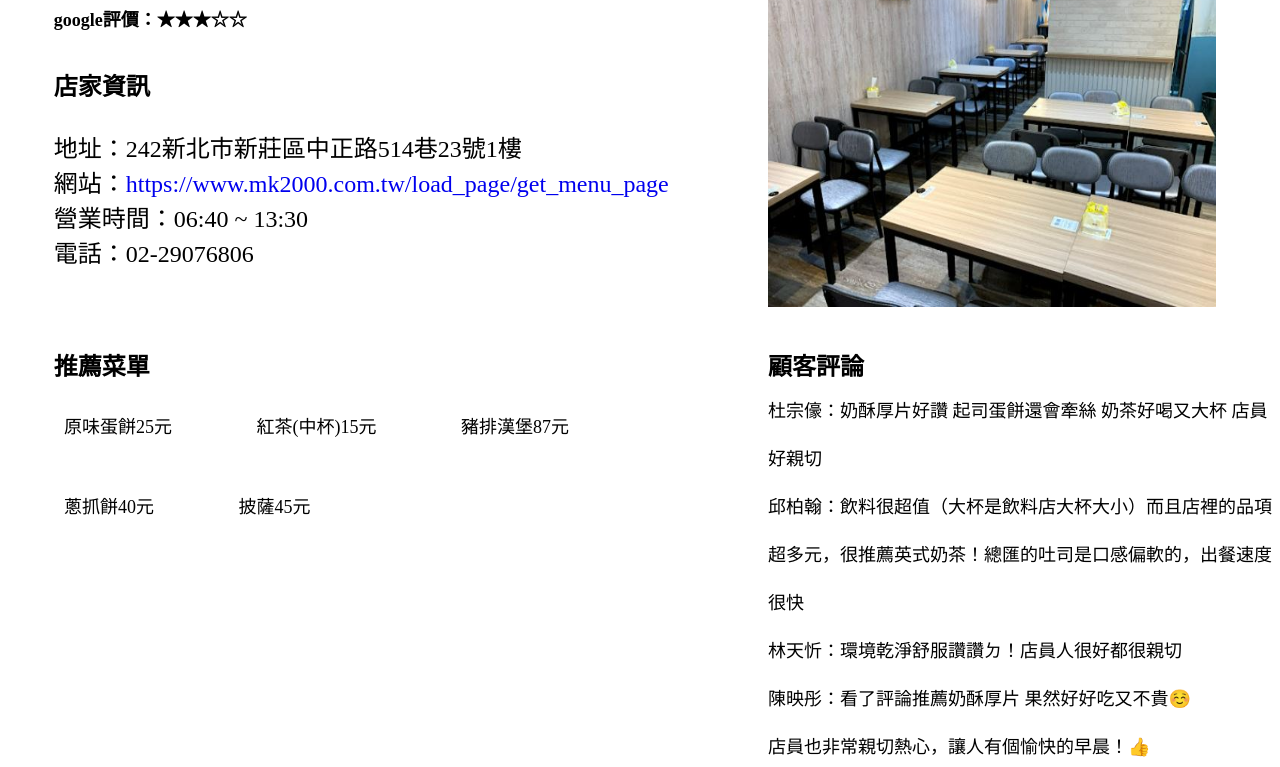
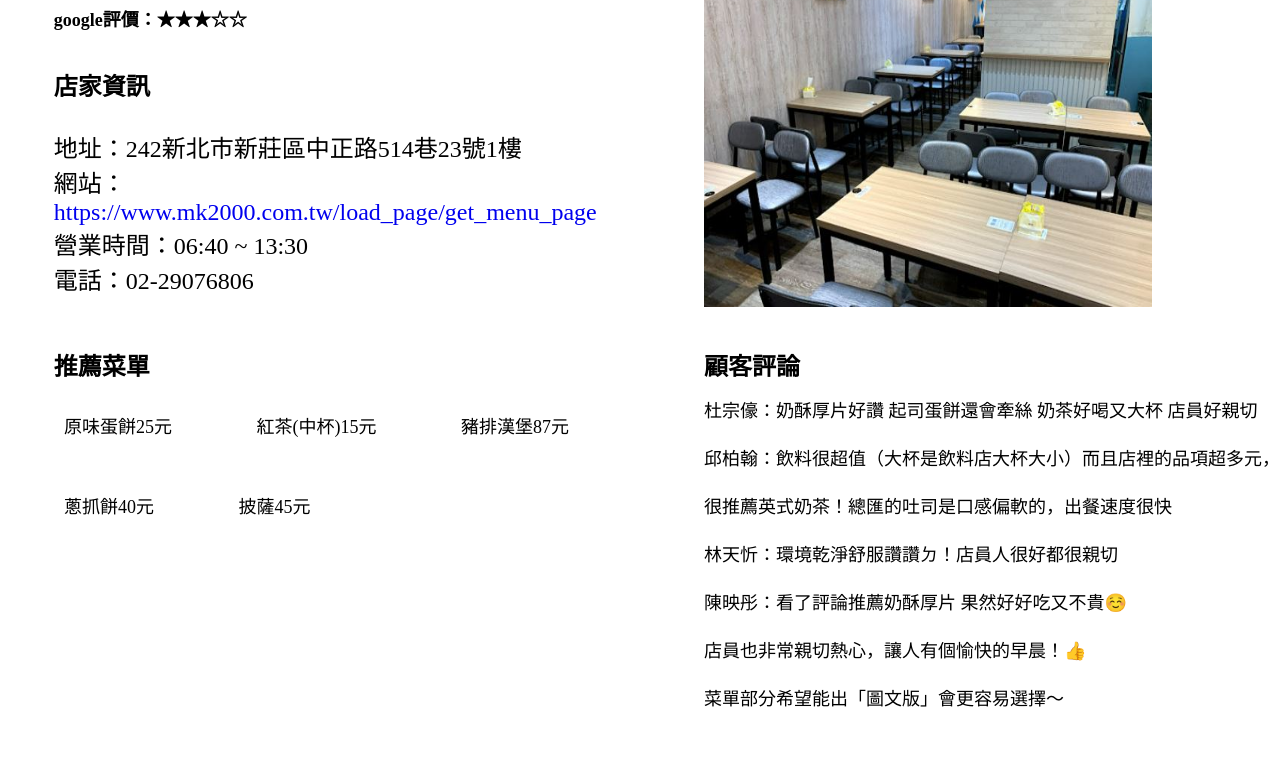
Before and after one commit to lin911220/web, a plain HTML site: page about_mode.html in a window 1280 px wide. Shown: the part 333-1100 px from the top of the page. After the commit the page ends 1056 px from the top, so only its background shows below. Drawn offline with Linux system fonts and the light colour scheme; files whose address does not match are found by name.

Commit message:
finaltestpush

```diff
--- a/about.css
+++ b/about.css
@@ -21,7 +21,7 @@ body{
         position: absolute;
           top: 35%;
           bottom: 0;
-          left: 60%;
+          left: 55%;
           right: 0;
           z-index: 2;
 
@@ -73,6 +73,7 @@ body{
           z-index: 2;
       }
       #about{
+        width: 45%;
         font-size: x-large;
         position: absolute;
           top: 50%;
@@ -91,9 +92,11 @@ body{
           z-index: 2;
       }
       #submenu{
+        width: 45%;
         font-size: large;
         word-spacing:5rem;
         line-height: 5rem;
+        weight: 50%;
         position: absolute;
           top: 90%;
           bottom: 0;
@@ -106,7 +109,7 @@ body{
         position: absolute;
           top: 85%;
           bottom: 0;
-          left: 60%;
+          left: 55%;
           right: 0;
           z-index: 1;
       }
@@ -116,7 +119,7 @@ body{
         position: absolute;
           top: 90%;
           bottom: 0;
-          left: 60%;
+          left: 55%;
           right: 0;
           z-index: 2;
       }
```
